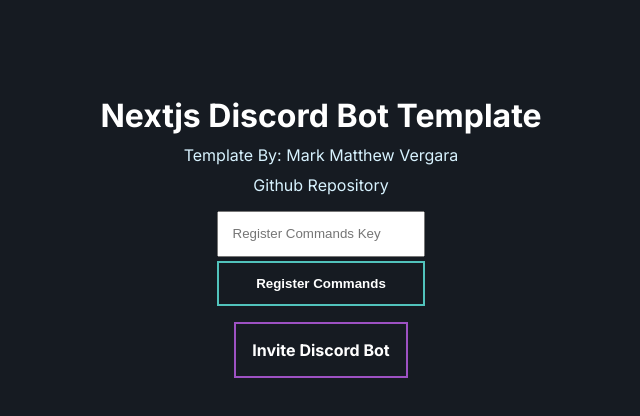
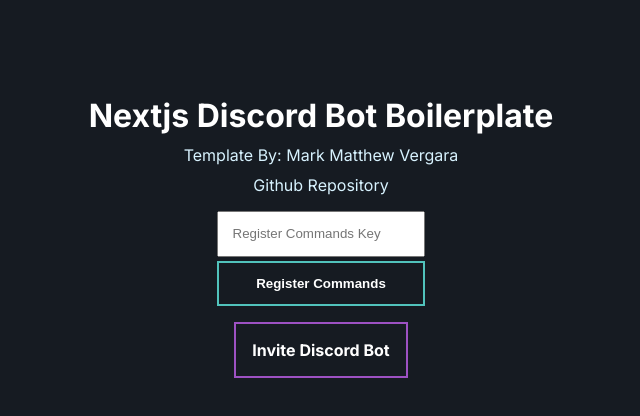
Before and after one commit to mmvergara/nextjs-discord-bot-boilerplate, a Next.js app: page / in a window 1280 px wide. Shown: the top 416 px of the page, without its empty margins (319-959 px from the left). Built offline with nearby package versions, Linux system fonts and the light colour scheme; no server answers.

Commit message:
website-update

```diff
--- a/src/pages/index.tsx
+++ b/src/pages/index.tsx
@@ -25,13 +25,13 @@
   return (
     <>
       <Head>
-        <title>Next Js Discord Bot Template</title>
+        <title>Next Js Discord Bot Boilerplate | Mark Matthew Vergara</title>
         <meta name="description" content="Generated by create next app" />
         <meta name="viewport" content="width=device-width, initial-scale=1" />
         <link rel="icon" href="/favicon.ico" />
       </Head>
       <main className={`${inter.className}`}>
-        <h1>Nextjs Discord Bot Template</h1>
+        <h1>Nextjs Discord Bot Boilerplate</h1>
         <a href="https://github.com/mmvergara/">
           Template By: Mark Matthew Vergara
         </a>
```
